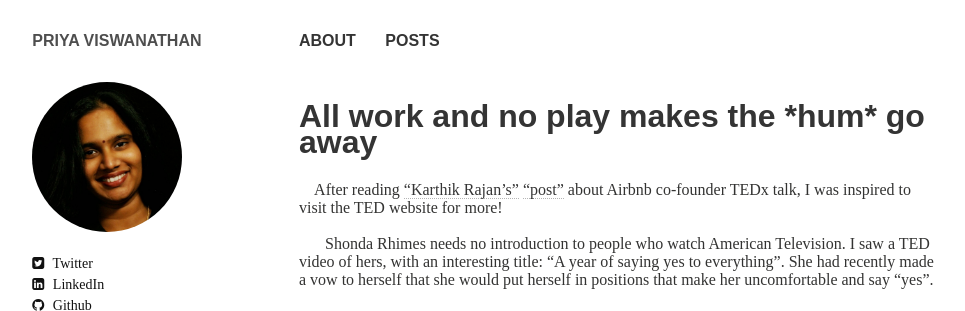
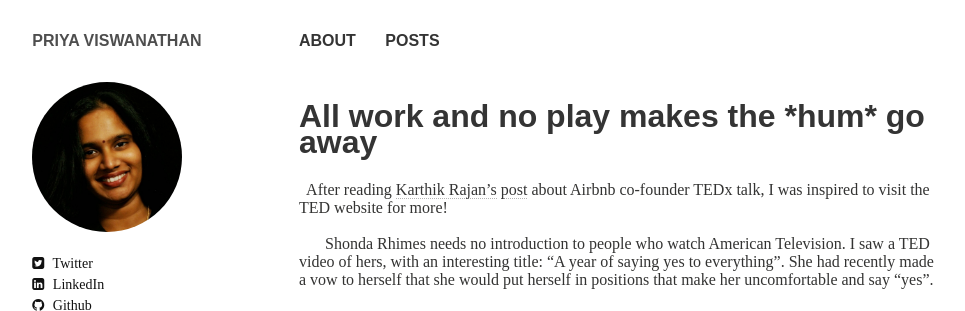
Before and after one commit to shyamalapriya/shyamalapriya.github.io, a Jekyll site: the page built from _posts/2016-02-24-all-work-and-no-play-makes-the-hum-go-away.md, in a window 1280 px wide and 900 px high, cut to the strip 0-311 px from the top of the window. Shown: the whole strip, without its empty margins (21-986 px from the left). Built offline with Jekyll 4.4.1, drawn with Linux system fonts in a browser that asks for light colours; nearby versions of some CDN libraries; some web fonts are replaced; comment, search, counter and statistics services are not loaded.

Commit message:
minor updates

```diff
--- a/_posts/2016-02-24-all-work-and-no-play-makes-the-hum-go-away.md
+++ b/_posts/2016-02-24-all-work-and-no-play-makes-the-hum-go-away.md
@@ -11,8 +11,7 @@ image:
 date: 2016-02-24T05:10:20-07:00
 ---
 &nbsp;
-&nbsp;
-After reading ["Karthik Rajan’s"](https://www.linkedin.com/in/karthikrajan2) ["post"](https://www.linkedin.com/pulse/what-airbnb-co-founder-did-differently-ted-standout-content-rajan?trk=prof-post) about Airbnb co-founder TEDx talk, I was inspired to visit the TED website for more!
+After reading [Karthik Rajan’s](https://www.linkedin.com/in/karthikrajan2) [post](https://www.linkedin.com/pulse/what-airbnb-co-founder-did-differently-ted-standout-content-rajan?trk=prof-post) about Airbnb co-founder TEDx talk, I was inspired to visit the TED website for more!
 
 &nbsp;
 
```
